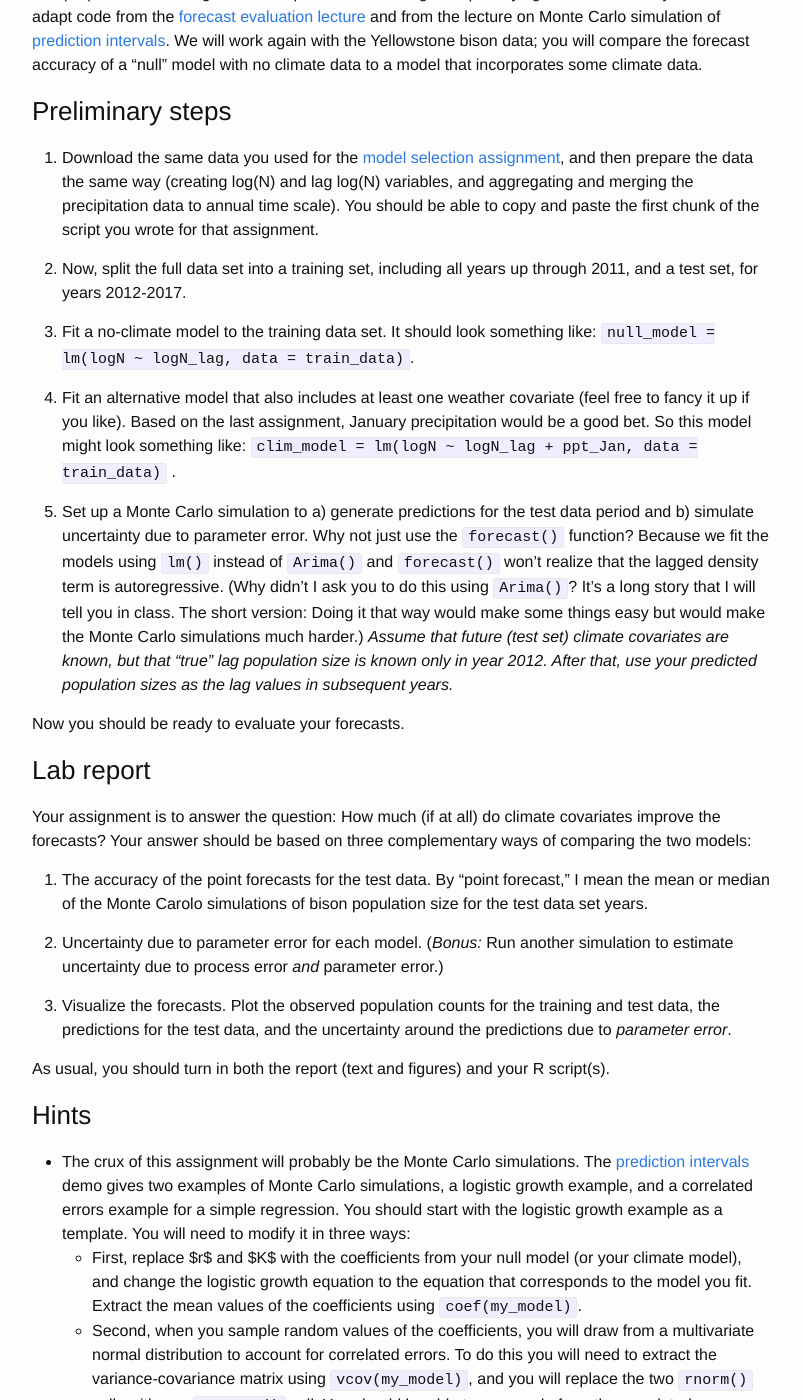
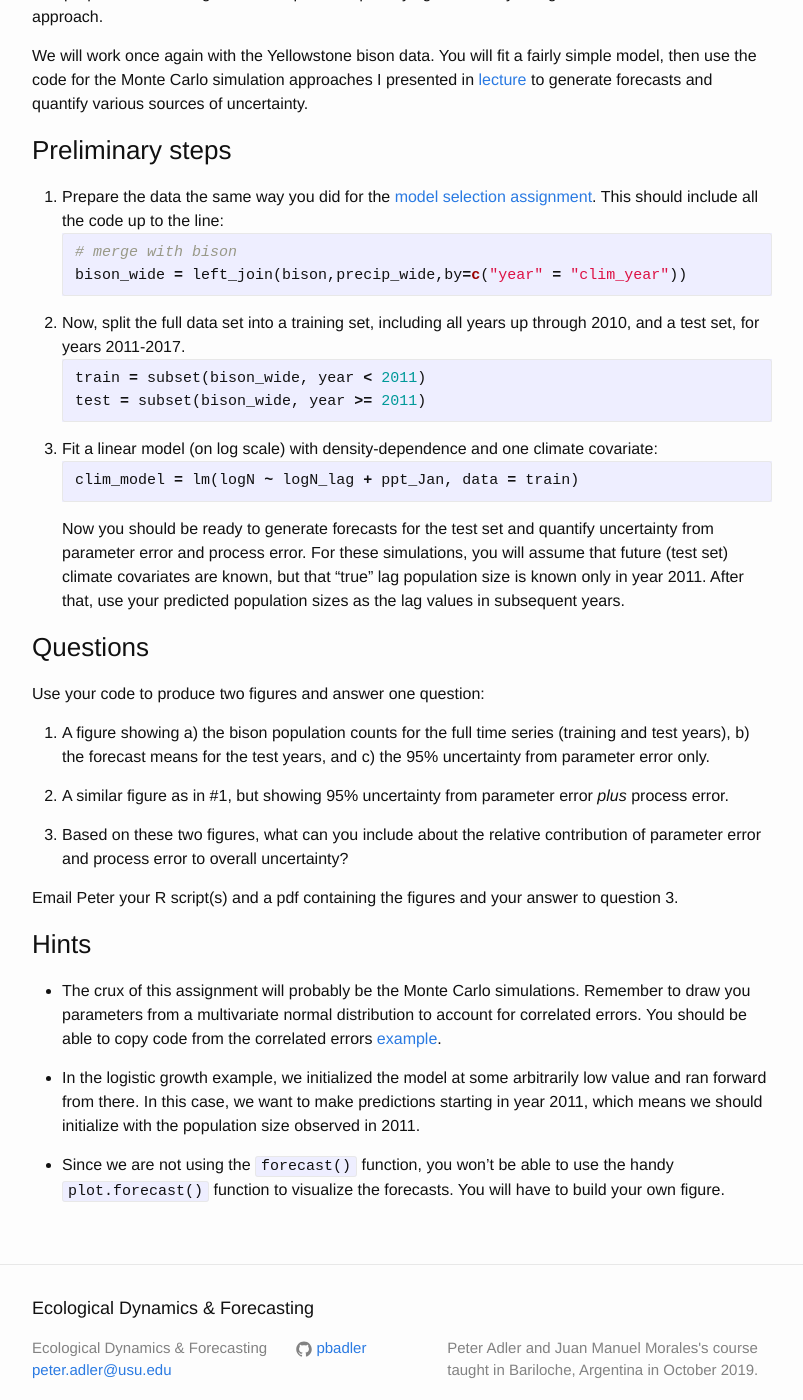
Before and after one commit to pbadler/forecasting-course-short, a Jekyll site: the page built from assignments/simulating_uncertainty_assignment.md, in a window 1280 px wide and 1400 px high, scrolled down 237 px. Shown: the whole window, without its empty margins (238-1041 px from the left). Built offline with Jekyll 4.4.1, drawn with Linux system fonts in a browser that asks for light colours; a script that is not in the unit is left out; some of the changed text lies outside the part shown.

Commit message:
Simulate uncertainty assignment created

````diff
--- a/assignments/simulating_uncertainty_assignment.md
+++ b/assignments/simulating_uncertainty_assignment.md
@@ -1,126 +1,57 @@
 ---
-title: "Forecast evaluation assignment"
+title: "Simulating uncertainty assignment"
 output:
   html_document: default
 layout: post
+mathjax: true
 ---
 
 ### Overview  ###
 
-The purpose of this assignment is to practice visualizing and quantifying forecast accuracy.
-You will adapt code from the [forecast evaluation lecture](../lectures/forecasting-evaluation)
-and from the lecture on Monte Carlo simulation of [prediction intervals](../lectures/prediction_intervals_via_MC). We will
-work again with the Yellowstone bison data; you will compare
-the forecast accuracy of a "null" model with no climate data to a
-model that incorporates some climate data.
+The purpose of this assignment is to practice quantifying uncertainty using a Monte Carlo simulation approach.
+
+We will work once again with the Yellowstone bison data. You will fit a fairly simple model, then use the code for the Monte Carlo simulation approaches I presented in [lecture](./../lecture/prediction_intevals_via_MC) to generate forecasts and quantify various sources of uncertainty.
 
 ### Preliminary steps
 
-1. Download the same data you used for the [model selection assignment](./model_selection_assignment), and then prepare the data the same way
-(creating log(N) and lag log(N) variables, and aggregating and merging the
-precipitation data to annual time scale). You should be able to copy and paste
-the first chunk of the script you wrote for that assignment.
+1. Prepare the data the same way you did for the [model selection assignment](model_selection_assignment). This should include all the code
+up to the line:
+```R
+# merge with bison
+bison_wide = left_join(bison,precip_wide,by=c("year" = "clim_year"))
+```
 
 2. Now, split the full data set into a training set, including all years
-up through 2011, and a test set, for years 2012-2017.
+up through 2010, and a test set, for years 2011-2017.
+```R
+train = subset(bison_wide, year < 2011)
+test = subset(bison_wide, year >= 2011)
+```
 
-3. Fit a no-climate model to the training data set. It should look something
-like: `null_model = lm(logN ~ logN_lag, data = train_data)`.
+3. Fit a linear model (on log scale) with density-dependence and one climate covariate:
+```R
+clim_model = lm(logN ~ logN_lag + ppt_Jan, data = train)
+```
+Now you should be ready to generate forecasts for the test set and quantify uncertainty from parameter error and process error. For these simulations, you will assume that future (test set) climate covariates are known, but that "true" lag population size is known only in year 2011. After that, use your predicted population sizes as the lag values in subsequent years.
 
-4. Fit an alternative model that also includes at least one weather covariate
-(feel free to fancy it up if you like).
-Based on the last assignment, January precipitation would be a good bet. So
-this model might look something like:
-`clim_model = lm(logN ~ logN_lag + ppt_Jan, data = train_data)` .
+### Questions
 
-5. Set up a Monte Carlo simulation to a) generate predictions for the
-test data period and b) simulate uncertainty due to parameter error.
-Why not just use the `forecast()` function? Because we fit the models using
-`lm()` instead of `Arima()` and `forecast()` won't realize that
-the lagged density term is autoregressive. (Why didn't I ask you
-to do this using `Arima()`? It's a long story that I will tell you
-in class. The short version: Doing it that way would make some
-things easy but would make the Monte Carlo simulations much
-harder.) *Assume that future (test set) climate covariates are
-known, but that "true" lag population size is known only in
-year 2012. After that, use your predicted population sizes
-as the lag values in subsequent years.*
+Use your code to produce two figures and answer one question:
 
-Now you should be ready to evaluate your forecasts.
+1. A figure showing a) the bison population counts for the full time series (training and test years), b) the forecast means for the test years, and c) the 95% uncertainty from parameter error only.
 
-### Lab report
+2. A similar figure as in #1, but showing 95% uncertainty from parameter error *plus* process error.
 
-Your assignment is to answer the question: How much (if at all) do
-climate covariates improve the forecasts? Your answer should be based
-on three complementary ways of comparing the two models:
+3. Based on these two figures, what can you include about the relative contribution of parameter error and process error to overall uncertainty?
 
-1. The accuracy of the point forecasts for the test data. By "point forecast,"
-I mean the mean or median of the Monte Carolo simulations of bison population size
-for the test data set years.
-
-2. Uncertainty due to parameter error for each model. (*Bonus:*
-Run another simulation to estimate uncertainty due to
-process error *and* parameter error.)
-
-3. Visualize the forecasts. Plot the observed population counts for the
-training and test data, the predictions for the test data, and the uncertainty
-around the predictions due to *parameter error*.
-
-As usual, you should turn in both the report (text and figures) and your
-R script(s).
+Email Peter your R script(s) and a pdf containing the figures and your answer to question 3.
 
 ### Hints
 
-* The crux of this assignment will probably be the Monte Carlo simulations.
-The [prediction intervals](../lectures/prediction_intervals_via_MC)
-demo gives two examples of Monte Carlo simulations, a logistic growth example,
-and a correlated errors example for a simple regression. You should start with the
-logistic growth example as a template. You will need to modify it in
-three ways:
-    * First, replace $r$ and $K$ with the coefficients from your null model (or your
-  climate model), and change the logistic growth equation to the equation that
-  corresponds to the model you fit. Extract the mean values of the coefficients
-  using `coef(my_model)`.
-    * Second, when you sample random values of the coefficients, you will draw
-  from a multivariate normal distribution to account for correlated errors.
-  To do this you will need to extract the variance-covariance
-  matrix using `vcov(my_model)`, and you will replace the two `rnorm()` calls
-  with one `rmvnorm()` call. You should be able to copy code from the
-  correlated errors example.
-    * The third change will be the hardest. In the logistic growth example, I
-  just initialized the model at some arbitrarily low value and ran forward from there.
-  In this case, we want to make predictions for six years (2012 to 2017), but we want
-  to start from the population size observed in 2011. So we are really starting
-  our "test set" simulation from 2011. (Later on, you will have to decide whether or
-  not to plot 2011 as a test set prediction.) Here is how I set up the `n`
-  matrix to hold my simulation results:
-```
-tot_time = NROW(test) + 1   # number of time steps: add one for the initial condition
-n = matrix(NA,NE,tot_time)   # storage for all simulations
-n[,1] = test$logN_lag[test$year==2012]     # set initial conditions to LAG popn. size in year 2012
-```
+* The crux of this assignment will probably be the Monte Carlo simulations. Remember to draw you parameters from a multivariate normal distribution to account for correlated errors. You should be able to copy code from the correlated errors [example](./../lecture/prediction_intevals_via_MC).
 
-
-* Once you have predictions, you can calculate their accuracy.
-For `lm()` objects, the `accuracy()` in package forecast
-function will only return results for the training set. To compute
-the same metrics for the test set, you will pass the function
-the point predictions from your simulation along with the observations.
-It should look something like this:
-```
-test_results = accuracy(my_predictions, test_data$counts)
-```
+* In the logistic growth example, we initialized the model at some arbitrarily low value and ran forward from there. In this case, we want to make predictions starting in year 2011, which means we should initialize with the population size observed in 2011.
 
 * Since we are not using the `forecast()` function, you won't
 be able to use the handy `plot.forecast()` function to visualize
-the forecasts. You will have to build your own figure. It should
-show the observed data for the training and test period, the
-point predictions for the test period, and the 95% confidence
-intervals around those predictions. Extra gratitude to
-whoever shows me how to do this using ggplot.
-
-* For the bonus problem, remember that the variance of the residuals
-is equivalent to the process error in a linear regression.
-So a 95% confidence interval around a prediction would be the
-point prediction +/- two times the standard deviation of the
-residuals.
+the forecasts. You will have to build your own figure.
````
